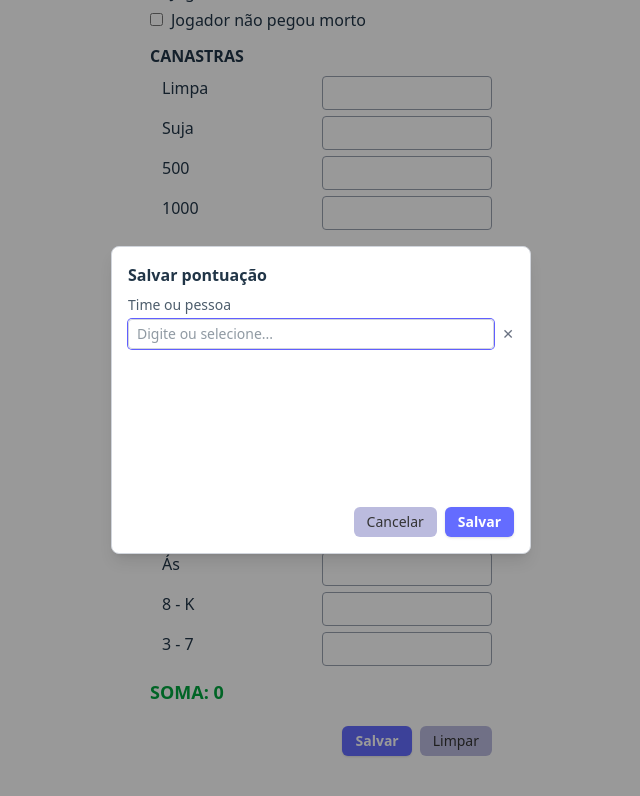
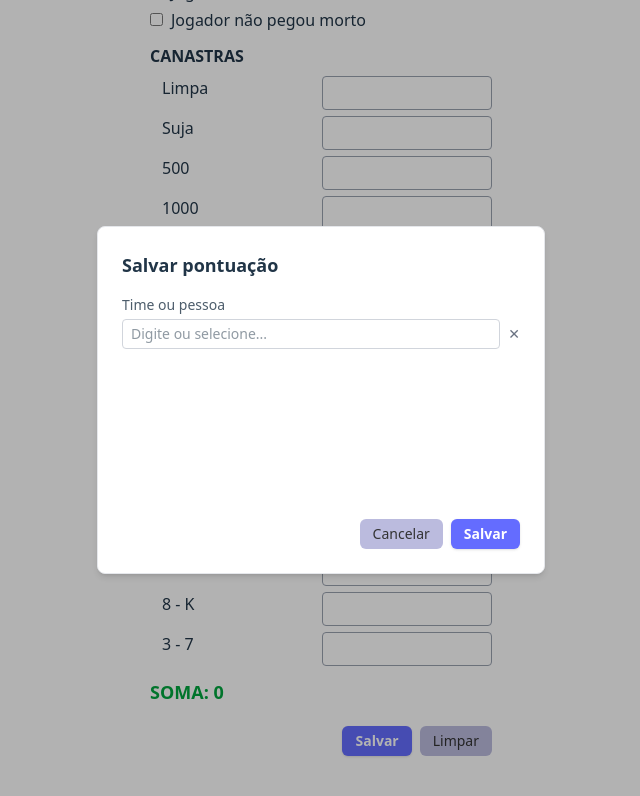
Before and after one commit to marcelopbg/somacanastra, a Next.js app: page / in a window 1280 px wide. Both pictures are taken after a click on the button "Salvar". Shown: the part 64-860 px from the top of the page, without its empty margins (319-959 px from the left). Built offline with nearby package versions, Linux system fonts and the light colour scheme.

Commit message:
update dialog

```diff
--- a/app/components/SaveDialog.tsx
+++ b/app/components/SaveDialog.tsx
@@ -1,7 +1,6 @@
-import { SetStateAction, useState } from "react";
+import { SetStateAction, Fragment, useState } from "react";
 import toast from "react-hot-toast";
-import { Combobox, ComboboxOption, ComboboxOptions } from '@headlessui/react';
-import { Dialog, DialogContent, DialogFooter, DialogHeader, DialogTitle } from "../../components/ui/dialog";
+import { Combobox, ComboboxOption, ComboboxOptions, Dialog, DialogTitle, Transition, TransitionChild } from '@headlessui/react';
 import { primaryButtonClass, secondaryButtonClass } from "../lib/styleElements";
 import { PlayerScore, SavedScore } from "./CanastraCalculator";
 import { useScoreContext } from "./ScoreContext";
@@ -81,11 +80,34 @@ export const SaveDialog = ({ isSaveOpen, setIsSaveOpen, total, playerBateu, play
     const exactMatch = ownerOptions.some(o => o.label.toLowerCase() === inputVal.toLowerCase());
 
     return (
-        <Dialog open={isSaveOpen} onOpenChange={setIsSaveOpen}>
-            <DialogContent>
-                <DialogHeader>
-                    <DialogTitle>Salvar pontuação</DialogTitle>
-                </DialogHeader>
+        <Transition show={isSaveOpen} as={Fragment}>
+            <Dialog as="div" className="relative z-50" onClose={setIsSaveOpen}>
+                <TransitionChild
+                    as={Fragment}
+                    enter="ease-out duration-200"
+                    enterFrom="opacity-0"
+                    enterTo="opacity-100"
+                    leave="ease-in duration-150"
+                    leaveFrom="opacity-100"
+                    leaveTo="opacity-0"
+                >
+                    <div className="fixed inset-0 bg-black/30" aria-hidden="true" />
+                </TransitionChild>
+
+                <div className="fixed inset-0 flex items-center justify-center p-4">
+                    <TransitionChild
+                        as={Fragment}
+                        enter="ease-out duration-200"
+                        enterFrom="opacity-0 scale-95"
+                        enterTo="opacity-100 scale-100"
+                        leave="ease-in duration-150"
+                        leaveFrom="opacity-100 scale-100"
+                        leaveTo="opacity-0 scale-95"
+                    >
+                        <div className="border shadow-md border-gray-200 dark:border-gray-700 w-full max-w-md bg-white dark:bg-[#242424] rounded-lg shadow-lg p-6">
+                            <div className="mb-4">
+                                <DialogTitle className="text-lg font-semibold">Salvar pontuação</DialogTitle>
+                            </div>
 
                             <div className="h-50">
                     <label className="text-sm opacity-80 mb-1 block">Time ou pessoa</label>
@@ -118,9 +140,7 @@ export const SaveDialog = ({ isSaveOpen, setIsSaveOpen, total, playerBateu, play
                                 </button>
                             </div>
 
-                            {filteredOptions.length > 0 &&
-                                (
-
+                            {filteredOptions.length > 0 && (
                                 <ComboboxOptions className="absolute mt-1 w-full bg-white dark:bg-gray-800 border border-gray-200 dark:border-gray-700 rounded shadow z-50 max-h-48 overflow-auto text-sm max-w-[335px]">
                                     {inputVal.trim().length > 0 && !exactMatch && (
                                         <ComboboxOption
@@ -150,8 +170,7 @@ export const SaveDialog = ({ isSaveOpen, setIsSaveOpen, total, playerBateu, play
                         </Combobox>
                     </div>
                 </div>
-
-                <DialogFooter>
+                            <div className="mt-6 flex justify-end gap-2">
                                 <button className={secondaryButtonClass} onClick={cancelEdit}>Cancelar</button>
                                 <button
                                     onMouseDown={e => e.preventDefault()}
@@ -165,8 +184,11 @@ export const SaveDialog = ({ isSaveOpen, setIsSaveOpen, total, playerBateu, play
                                 >
                                     Salvar
                                 </button>
-                </DialogFooter>
-            </DialogContent>
+                            </div>
+                        </div>
+                    </TransitionChild>
+                </div>
             </Dialog>
+        </Transition>
     );
 }
--- a/components/ui/dialog.tsx
+++ /dev/null
@@ -1,79 +0,0 @@
-'use client'
-import * as React from 'react'
-import * as DialogPrimitive from '@radix-ui/react-dialog'
-
-function cn(...classes: Array<string | undefined | null | false>) {
-  return classes.filter(Boolean).join(' ')
-}
-
-export const Dialog = DialogPrimitive.Root
-export const DialogTrigger = DialogPrimitive.Trigger
-
-export const DialogOverlay = React.forwardRef<
-  React.ElementRef<typeof DialogPrimitive.Overlay>,
-  React.ComponentPropsWithoutRef<typeof DialogPrimitive.Overlay>
->(({ className, ...props }, ref) => (
-  <DialogPrimitive.Overlay
-    ref={ref}
-    className={cn(
-      'fixed inset-0 bg-black/40 transition-opacity',
-      'data-[state=open]:opacity-100 data-[state=closed]:opacity-0',
-      className
-    )}
-    {...props}
-  />
-))
-DialogOverlay.displayName = 'DialogOverlay'
-
-export const DialogContent = React.forwardRef<
-  React.ElementRef<typeof DialogPrimitive.Content>,
-  React.ComponentPropsWithoutRef<typeof DialogPrimitive.Content>
->(({ className, children, ...props }, ref) => (
-  <DialogPrimitive.Portal>
-    <DialogOverlay />
-    <DialogPrimitive.Content
-      ref={ref}
-      forceMount
-      className={cn(
-        // Positioning
-        'fixed left-1/2 top-1/2 -translate-x-1/2 -translate-y-1/2',
-        // Box
-        'rounded-lg border border-gray-300 dark:border-gray-700 bg-white dark:bg-[#242424] p-4',
-        'w-[90vw] max-w-[420px] shadow-lg',
-        // Animations
-        'transition-transform transition-opacity duration-200',
-        'data-[state=open]:opacity-100 data-[state=open]:scale-100',
-        'data-[state=closed]:opacity-0 data-[state=closed]:scale-95',
-        className
-      )}
-      {...props}
-    >
-      {children}
-    </DialogPrimitive.Content>
-  </DialogPrimitive.Portal>
-))
-DialogContent.displayName = 'DialogContent'
-
-export const DialogHeader = ({ className, ...props }: React.HTMLAttributes<HTMLDivElement>) => (
-  <div className={cn('mb-2', className)} {...props} />
-)
-
-export const DialogTitle = React.forwardRef<
-  React.ElementRef<typeof DialogPrimitive.Title>,
-  React.ComponentPropsWithoutRef<typeof DialogPrimitive.Title>
->(({ className, ...props }, ref) => (
-  <DialogPrimitive.Title ref={ref} className={cn('font-bold', className)} {...props} />
-))
-DialogTitle.displayName = 'DialogTitle'
-
-export const DialogDescription = React.forwardRef<
-  React.ElementRef<typeof DialogPrimitive.Description>,
-  React.ComponentPropsWithoutRef<typeof DialogPrimitive.Description>
->(({ className, ...props }, ref) => (
-  <DialogPrimitive.Description ref={ref} className={cn('text-sm opacity-80', className)} {...props} />
-))
-DialogDescription.displayName = 'DialogDescription'
-
-export const DialogFooter = ({ className, ...props }: React.HTMLAttributes<HTMLDivElement>) => (
-  <div className={cn('flex justify-end gap-2 mt-3', className)} {...props} />
-)
--- a/package.json
+++ b/package.json
@@ -10,7 +10,6 @@
   },
   "dependencies": {
     "@headlessui/react": "^2.2.9",
-    "@radix-ui/react-dialog": "^1.1.15",
     "lucide-react": "^0.562.0",
     "next": "16.1.2",
     "react": "19.2.3",
```
Also changed, not shown: 1 other file (tests, documents, lock files or other folders). Lines whose indentation alone changed are shown as unchanged.
